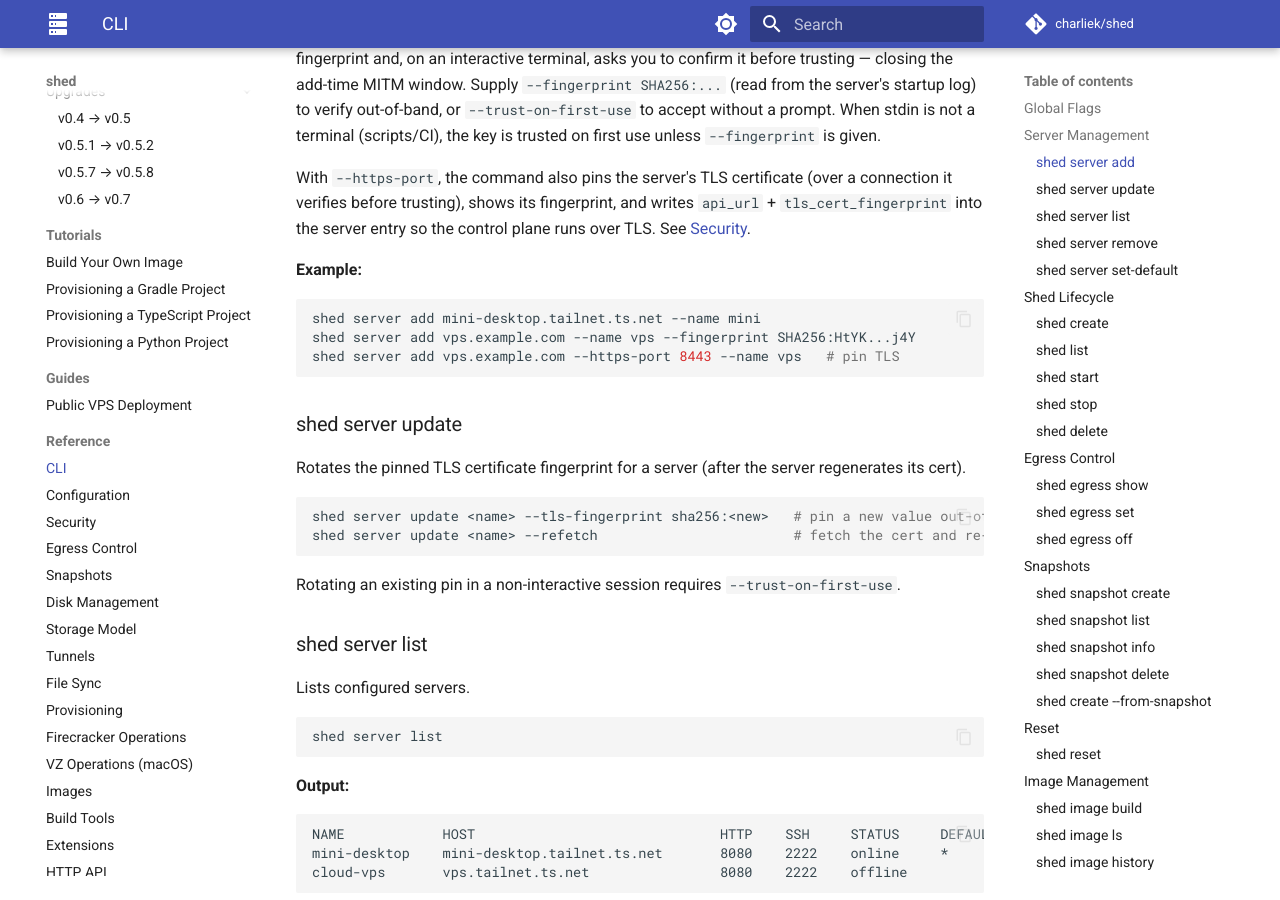
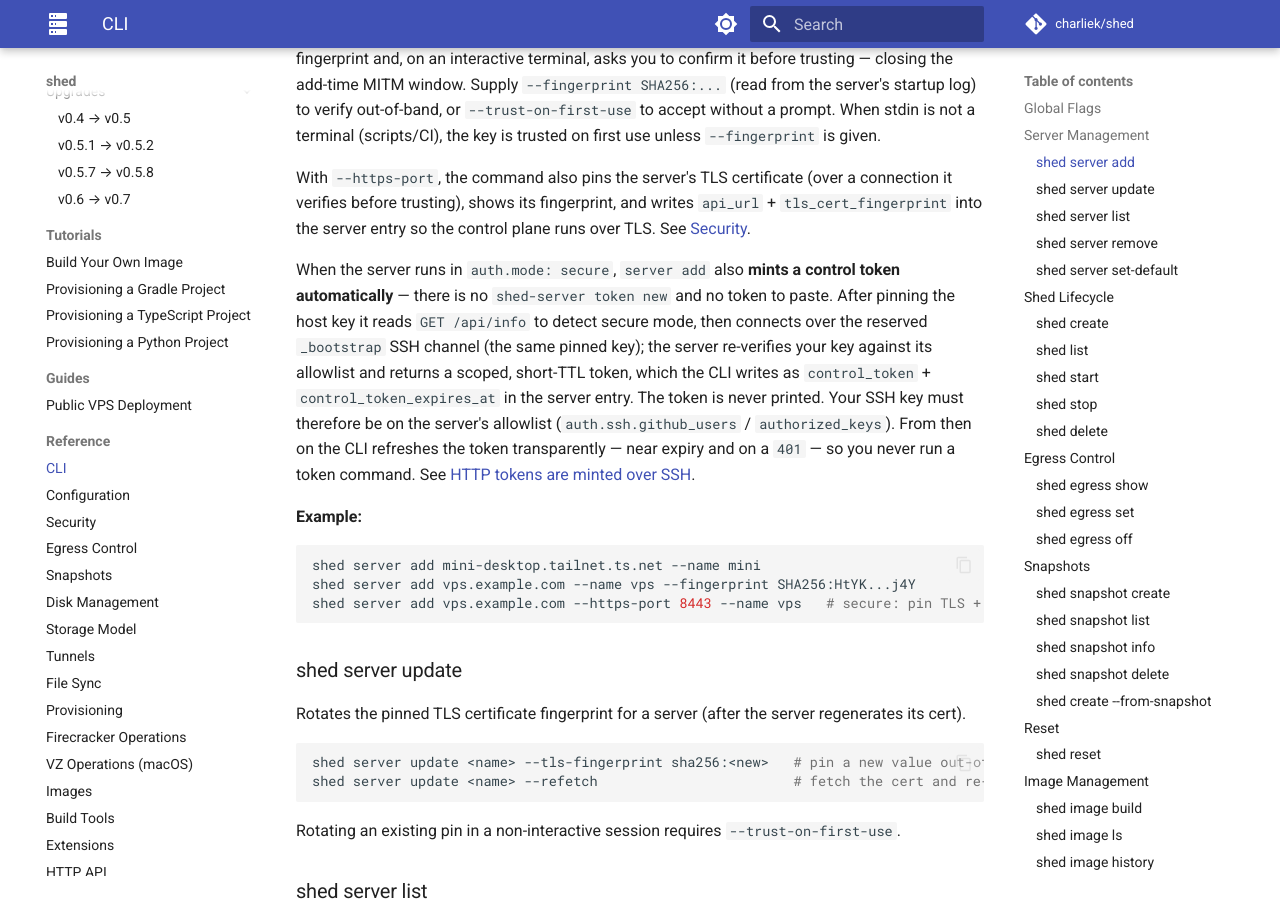
Before and after one commit to charliek/shed, an MkDocs documentation site: the page built from docs/reference/cli.md, in a window 1280 px wide and 900 px high, scrolled down 1528 px. Built offline with MkDocs 1.6.1 and Material for MkDocs 9.7.7, drawn with Linux system fonts in a browser that asks for light colours; comment, search, counter and statistics services are not loaded.

Commit message:
docs(cli): shed server add auto-bootstraps a control token in secure mode
Phase 6c of auth-issuance-v2. Documents that `shed server add` mints the control
token automatically when the server is in auth.mode: secure — it reads
GET /api/info, connects over the reserved _bootstrap SSH channel (the pinned
key, re-verified against the allowlist), and writes control_token +
control_token_expires_at (never printed); the CLI then refreshes transparently
near expiry / on a 401. No `shed-server token new`, no token to paste; the SSH
key must be on the server's allowlist. Cross-links the security.md "minted over
SSH" section. (No `shed-server token` command section existed in cli.md to
remove; ls/revoke don't exist.) make docs green.

Co-Authored-By: Claude Opus 4.8 (1M context) <noreply@anthropic.com>

````diff
--- a/docs/reference/cli.md
+++ b/docs/reference/cli.md
@@ -44,12 +44,14 @@ The command pins the server's SSH host key (in `~/.shed/known_hosts`). It prints
 
 With `--https-port`, the command also pins the server's TLS certificate (over a connection it verifies before trusting), shows its fingerprint, and writes `api_url` + `tls_cert_fingerprint` into the server entry so the control plane runs over TLS. See [Security](security.md#native-pinned-tls).
 
+When the server runs in `auth.mode: secure`, `server add` also **mints a control token automatically** — there is no `shed-server token new` and no token to paste. After pinning the host key it reads `GET /api/info` to detect secure mode, then connects over the reserved `_bootstrap` SSH channel (the same pinned key); the server re-verifies your key against its allowlist and returns a scoped, short-TTL token, which the CLI writes as `control_token` + `control_token_expires_at` in the server entry. The token is never printed. Your SSH key must therefore be on the server's allowlist (`auth.ssh.github_users` / `authorized_keys`). From then on the CLI refreshes the token transparently — near expiry and on a `401` — so you never run a token command. See [HTTP tokens are minted over SSH](security.md#http-tokens-are-minted-over-ssh).
+
 **Example:**
 
 ```bash
 shed server add mini-desktop.tailnet.ts.net --name mini
 shed server add vps.example.com --name vps --fingerprint SHA256:HtYK...j4Y
-shed server add vps.example.com --https-port 8443 --name vps   # pin TLS
+shed server add vps.example.com --https-port 8443 --name vps   # secure: pin TLS + mint a control token
 ```
 
 ### shed server update
````
